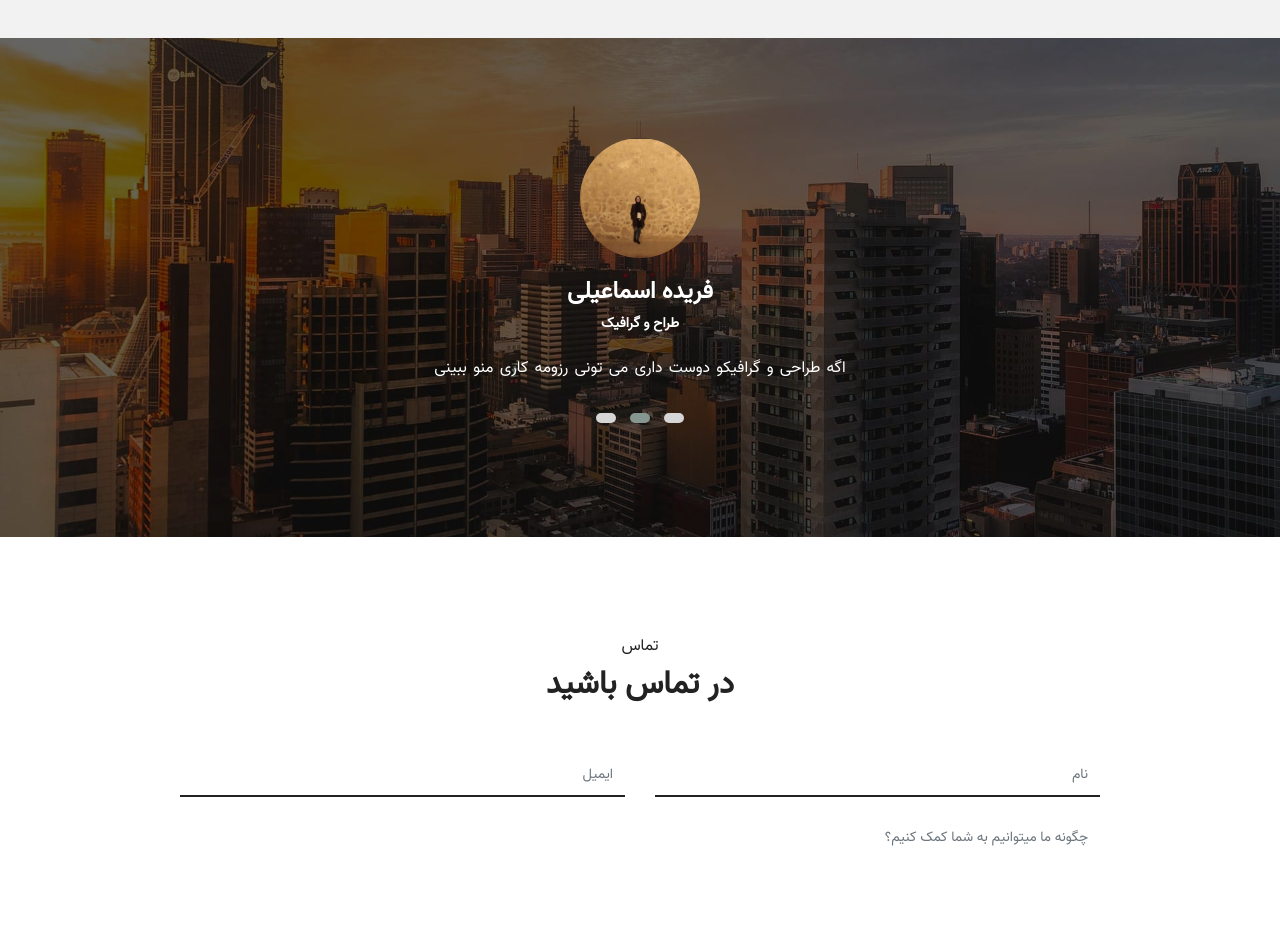
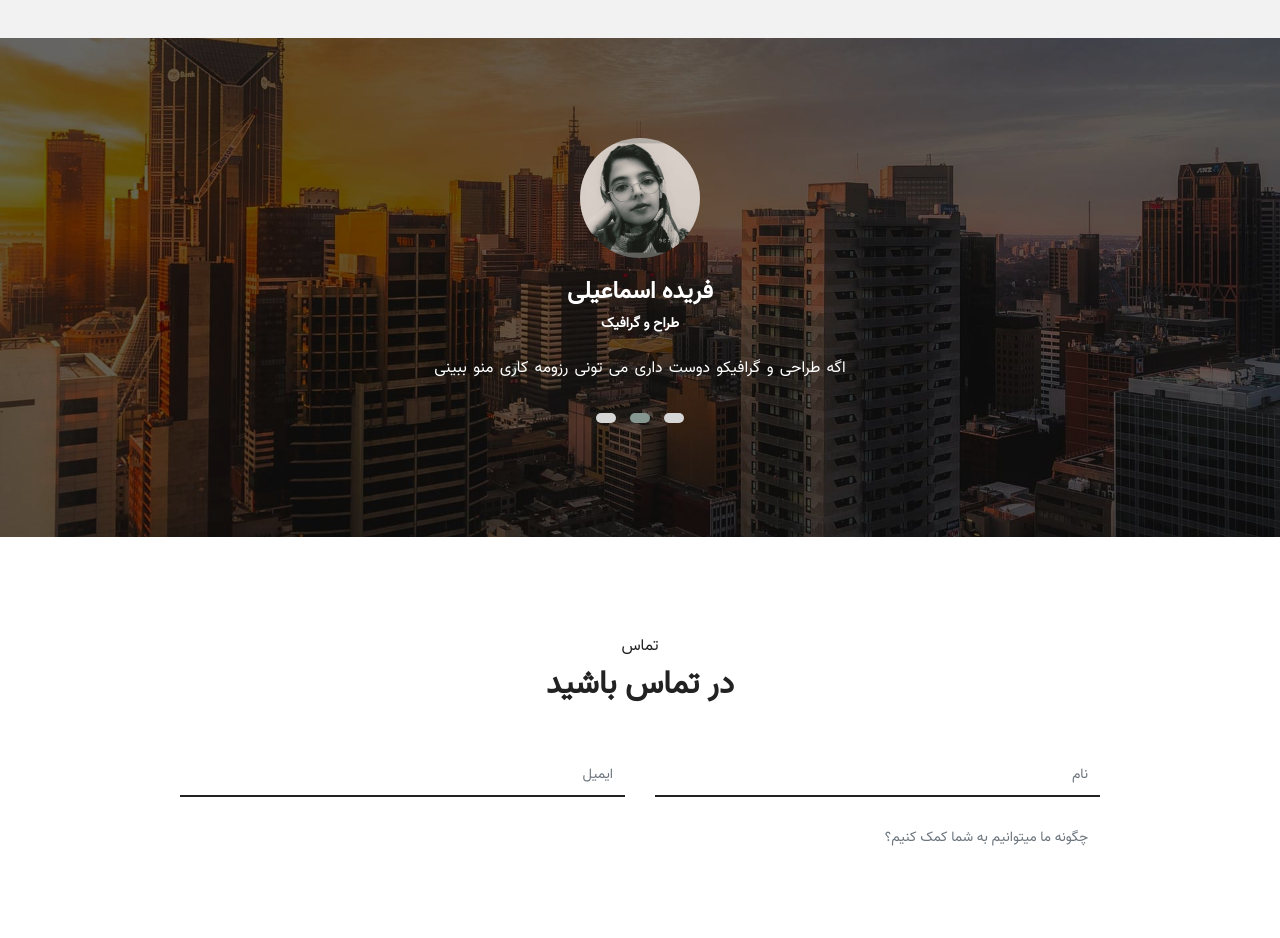
Before and after one commit to EsmailyFarideh22/EsmailyFarideh22.github.io, a plain HTML site: page index.html in a window 1280 px wide. Shown: the part 4520-5458 px from the top of the page. Drawn offline with Linux system fonts and the light colour scheme.

Commit message:
New Web Sitegit add .

```diff
--- a/index.html
+++ b/index.html
@@ -499,7 +499,7 @@
                             <!--Testimonials Item-->
                             <div class="testimonial-item">
                                 <div class="author-img">
-                                    <img src="images/IMG_20221111_141146.jpg" alt="">
+                                    <img src="images/InShot_۲۰۲۳۰۱۰۷_۱۲۱۱۲۰۴۹۲.jpg" alt="">
                                 </div>
                                 <h5>فریده اسماعیلی</h5>
                                 <span>طراح و گرافیک</span>
@@ -508,7 +508,7 @@
                             <!--Testimonials Item-->
                             <div class="testimonial-item">
                                 <div class="author-img">
-                                    <img src="images/IMG_20221111_141146.jpg" alt="">
+                                    <img src="images/InShot_۲۰۲۳۰۱۰۷_۱۲۱۱۲۰۴۹۲.jpg" alt="">
                                 </div>
                                 <h5>فریده اسماعیلی</h5>
                                 <span>طراح  و گرافیک</span>
@@ -517,7 +517,7 @@
                             <!--Testimonials Item-->
                             <div class="testimonial-item">
                                 <div class="author-img">
-                                    <img src="images/IMG_20221111_141146.jpg" alt="">
+                                    <img src="images/InShot_۲۰۲۳۰۱۰۷_۱۲۱۱۲۰۴۹۲.jpg" alt="">
                                 </div>
                                 <h5>فریده اسماعیلی</h5>
                                 <span>طراح و گرافیک</span>
```
Also changed, not shown: images/InShot_۲۰۲۳۰۱۰۷_۱۲۱۱۲۰۴۹۲.jpg (added).
